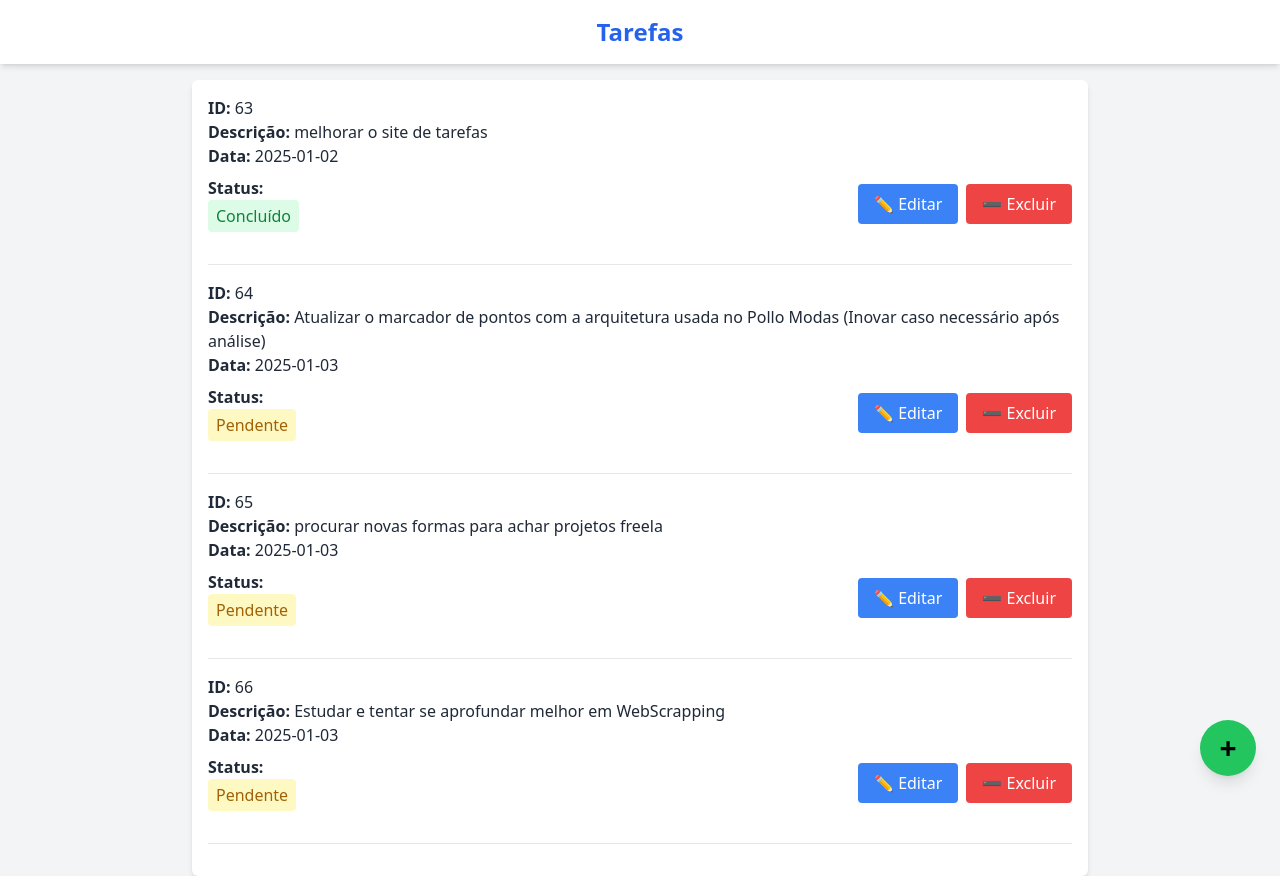
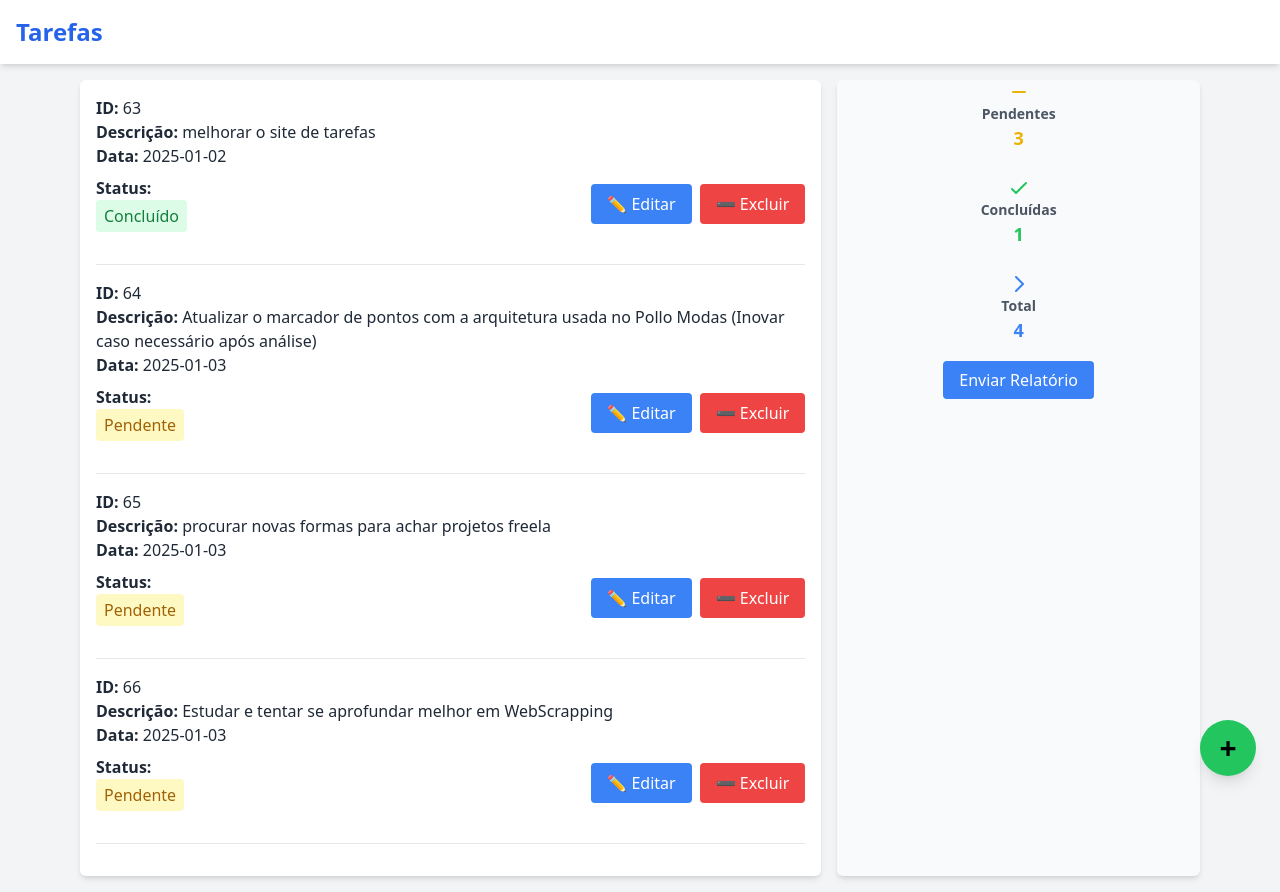
Before and after one commit to sharktank-tech/Gerenciador-Tarefas, a Flask app: page / in a window 1280 px wide. Run offline with Flask 3, Linux system fonts and the light colour scheme; data comes from the database, SQL or seed files in the repository; both versions use the stored data as it was after the commit; some libraries are stand-ins or nearby versions.

Commit message:
melhorias na estilização para o Vercel

```diff
--- a/main.py
+++ b/main.py
@@ -35,7 +35,19 @@ def executar_query(query, params=()):
 @app.route('/')
 def ver_tarefas():
     tarefas = executar_query("SELECT id, descricao, data, status FROM tarefas").fetchall()
-    return render_template('index.html', data=tarefas if tarefas else None)
+
+    resultados = executar_query("""SELECT
+        COUNT(id) AS total,
+        SUM(CASE WHEN status = 'Concluído' THEN 1 ELSE 0 END) AS concluidas,
+        SUM(CASE WHEN status = 'Pendente' THEN 1 ELSE 0 END) AS pendentes
+    FROM tarefas;
+    """).fetchone()
+
+    tarefas_totais = resultados[0]
+    tarefas_concluidas = resultados[1]
+    tarefas_pendentes = resultados[2]
+
+    return render_template('index.html', tarefas_pendentes=tarefas_pendentes, tarefas_totais=tarefas_totais, tarefas_concluidas=tarefas_concluidas, data=tarefas if tarefas else None)
 
 # Rota para excluir uma tarefa
 @app.route('/excluir_tarefas/<int:id>', methods=['GET','POST'])
--- a/templates/index.html
+++ b/templates/index.html
@@ -23,21 +23,20 @@
         {% endwith %}
     </div>
 
-    <div class="fixed top-0 left-0 w-full z-50 bg-white shadow-md">
-        <header class="p-4">
-            <h1 class="text-2xl font-bold text-center text-blue-600">Tarefas</h1>
-        </header>
-    </div>
+    <header class="bg-white shadow-md p-4 fixed top-0 w-full z-50">
+        <h1 class="text-2xl font-bold text-blue-600">Tarefas</h1>
+    </header>
 
-    <main class="pt-20">
-        <div class="max-w-4xl mx-auto p-4 bg-white shadow-md rounded-md">
+    <main class="pt-20 max-w-6xl mx-auto grid grid-cols-1 md:grid-cols-3 gap-4 p-4">
+        <!-- Lista de Tarefas -->
+        <div class="col-span-2 bg-white shadow-md rounded-md p-4">
             {% if data %}
                 {% for tarefa in data %}
                 <div class="border-b border-gray-200 pb-4 mb-4">
                     <div class="mb-2">
                         <p><span class="font-semibold">ID:</span> {{ tarefa[0] }}</p>
                         <p><span class="font-semibold">Descrição:</span> {{ tarefa[1] }}</p>
-                        <p><span class="font-semibold">Data:</span> {{ tarefa[2]|format_date }}</p> <!--filtro de formatação de data -->
+                        <p><span class="font-semibold">Data:</span> {{ tarefa[2]|format_date }}</p>
                     </div>
                     <div class="flex items-center justify-between mb-4">
                         <div>
@@ -65,6 +64,44 @@
                 </div>
             {% endif %}
         </div>
+
+        <!-- Seção de Informações -->
+        <div class="bg-gray-50 shadow-md rounded-md px-1 py-0.1 space-y-6">
+            <div class="text-center">
+                <div class="flex items-center justify-center text-yellow-500">
+                    <svg xmlns="http://www.w3.org/2000/svg" class="h-6 w-6" fill="none" viewBox="0 0 24 24" stroke="currentColor" stroke-width="2">
+                        <path stroke-linecap="round" stroke-linejoin="round" d="M18 12H6" />
+                    </svg>
+                </div>
+                <p class="text-sm font-semibold text-gray-600">Pendentes</p>
+                <p class="text-lg font-bold text-yellow-500">{{ tarefas_pendentes }}</p>
+            </div>
+            <div class="text-center">
+                <div class="flex items-center justify-center text-green-500">
+                    <svg xmlns="http://www.w3.org/2000/svg" class="h-6 w-6" fill="none" viewBox="0 0 24 24" stroke="currentColor" stroke-width="2">
+                        <path stroke-linecap="round" stroke-linejoin="round" d="M5 13l4 4L19 7" />
+                    </svg>
+                </div>
+                <p class="text-sm font-semibold text-gray-600">Concluídas</p>
+                <p class="text-lg font-bold text-green-500">{{ tarefas_concluidas }}</p>
+            </div>
+            <div class="text-center">
+                <div class="flex items-center justify-center text-blue-500">
+                    <svg xmlns="http://www.w3.org/2000/svg" class="h-6 w-6" fill="none" viewBox="0 0 24 24" stroke="currentColor" stroke-width="2">
+                        <path stroke-linecap="round" stroke-linejoin="round" d="M9 5l7 7-7 7" />
+                    </svg>
+                </div>
+                <p class="text-sm font-semibold text-gray-600">Total</p>
+                <p class="text-lg font-bold text-blue-500">{{ tarefas_totais }}</p>
+            </div>
+                <!-- Botão Enviar Relatório -->
+                <div class="text-center">
+                    <a href="/enviar_email" class="px-4 py-2 bg-blue-500 text-white rounded hover:bg-blue-600">
+                    Enviar Relatório
+                    </a>
+    </div>
+        </div>
+
     </main>
 
     <!-- Botão adicionar no canto inferior direito -->
```
Also changed, not shown: tarefas.db, vercel.json (added).
